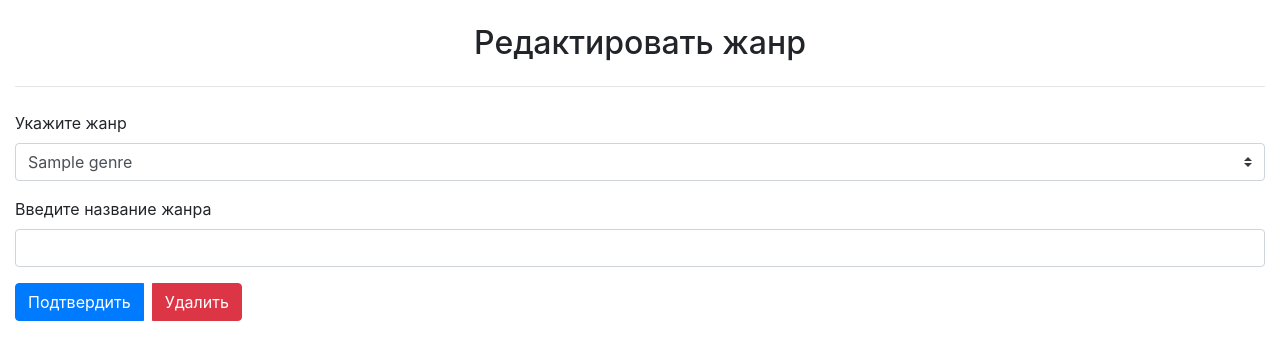
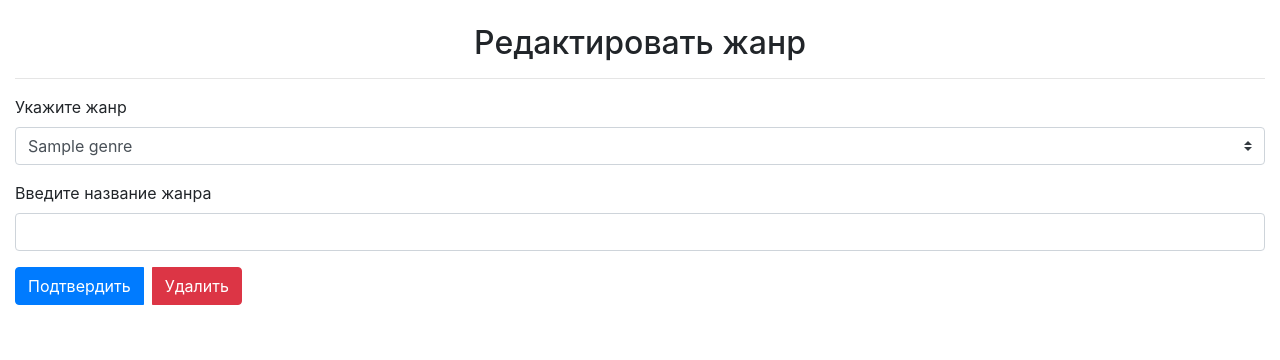
Before and after one commit to idk-inc-123/flask-web-app-test-project, a Flask app: page /edit-genre in a window 1280 px wide. Shown: the part 56-416 px from the top of the page. Run offline with Flask 3, Linux system fonts and the light colour scheme; a user stored in the database is signed in; tables that the repository leaves empty hold one stand-in row (values such as "Sample post"); some libraries are stand-ins or nearby versions.

Commit message:
Edit: change hr offset

```diff
--- a/website/templates/create-book.html
+++ b/website/templates/create-book.html
@@ -1,7 +1,7 @@
 {% extends "base.html" %} {% block title %}create book{% endblock %} {% block content
 %}
 <h2 align="center">Создать книгу</h2>
-<hr class="my-4">
+<hr class="my-3">
 <form method="POST">
 	<div class="mb-3">
 		<label for="book-name" class="form-label">Название книги</label>
--- a/website/templates/create-genre.html
+++ b/website/templates/create-genre.html
@@ -1,7 +1,7 @@
 {% extends "base.html" %} {% block title %}create genre{% endblock %} {% block content
 %}
 <h2 align="center">Создать жанр</h2>
-<hr class="my-4">
+<hr class="my-3">
 <form method="POST">
 	<div class="mb-3">
 		<label for="genre-name" class="form-label">Введите жанр</label>
--- a/website/templates/edit-book.html
+++ b/website/templates/edit-book.html
@@ -1,7 +1,7 @@
 {% extends "base.html" %} {% block title %}create{% endblock %} {% block content
 %}
 <h2 align="center">Редактировать книгу</h2>
-<hr class="my-4">
+<hr class="my-3">
 <form method="post">
 	<div class="mb-3">
 		<label for="book-name" class="form-label">Название книги</label>
--- a/website/templates/edit-genre.html
+++ b/website/templates/edit-genre.html
@@ -1,7 +1,7 @@
 {% extends "base.html" %} {% block title %}create genre{% endblock %} {% block content
 %}
 <h2 align="center">Редактировать жанр</h2>
-<hr class="my-4">
+<hr class="my-3">
 <form method="POST">
     <div class="mb-3">
         <label for="genre-select">Укажите жанр</label>
--- a/website/templates/home.html
+++ b/website/templates/home.html
@@ -3,7 +3,7 @@
 {% for genre, genre_books in books_by_genre.items() %}
 	{% if genre_books %}
 		<h2>{{ genre }}</h2>
-		<hr class="my-4">
+		<hr class="my-3">
 	{% endif %}
 	<div class="row row-cols-1 row-cols-md-3">
 		{% for book in genre_books %}
```
